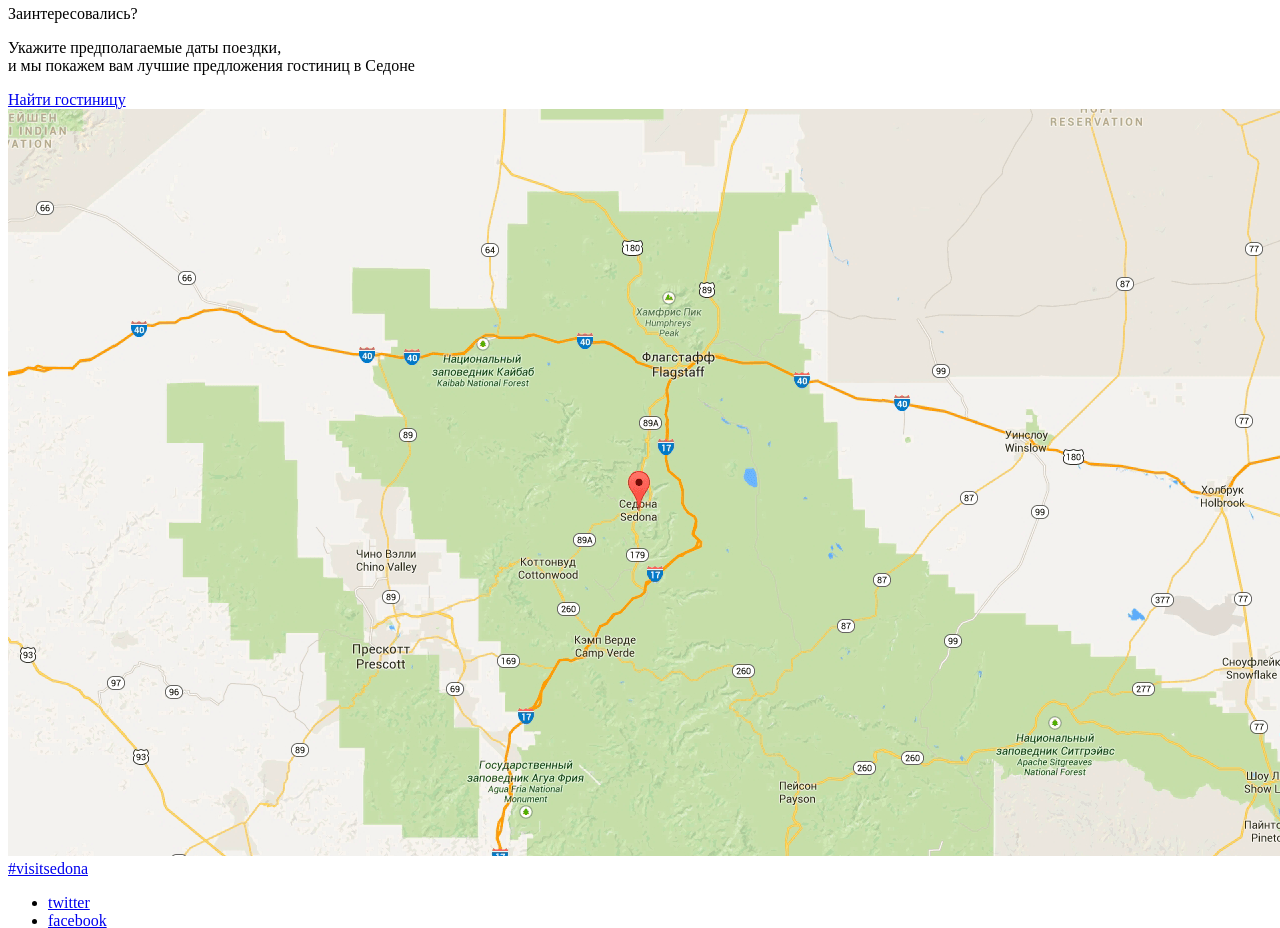
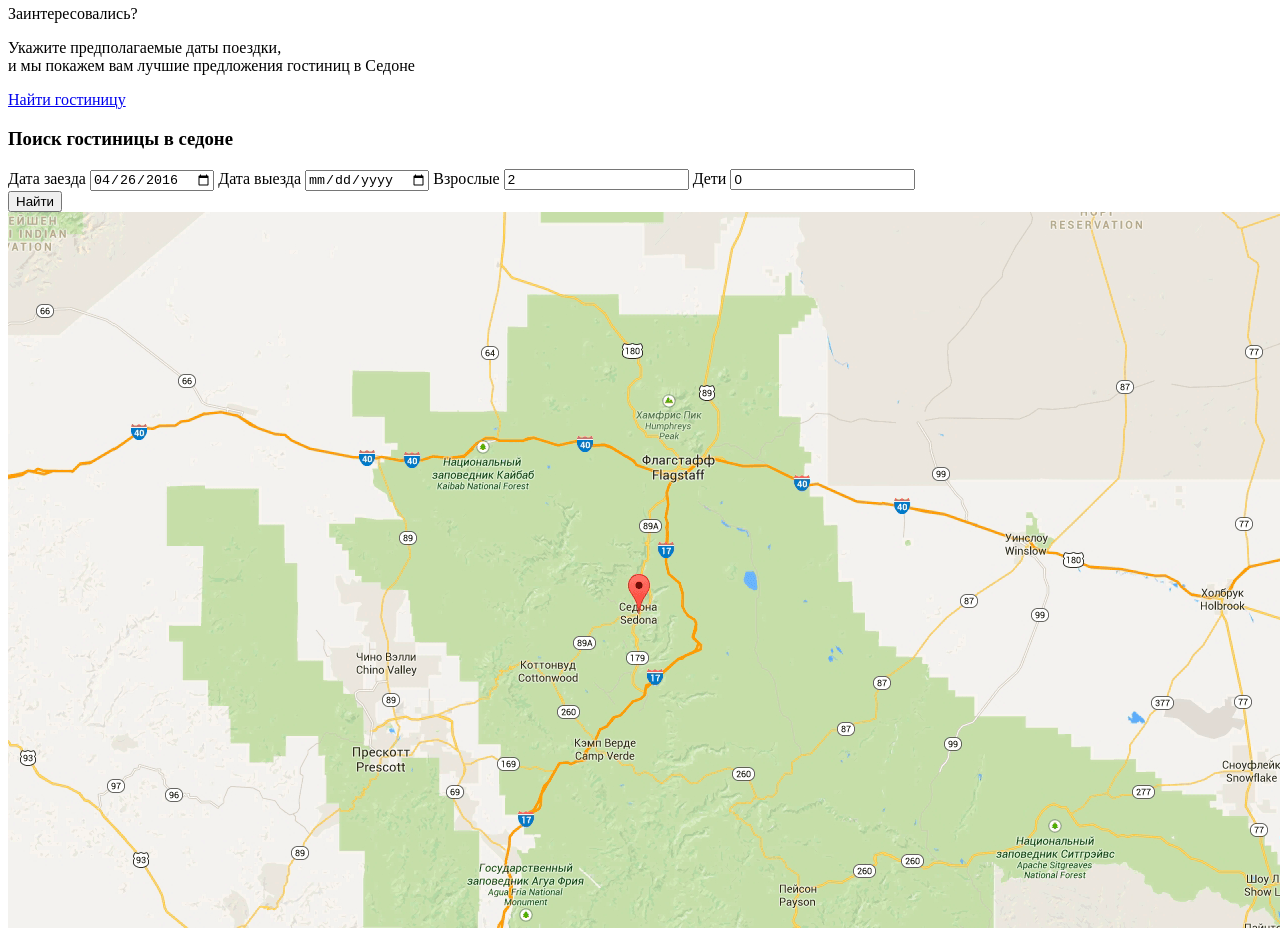
Before and after one commit to fristyr/456329-sedona, a plain HTML site: page index.html in a window 1280 px wide. Shown: the part 2780-3708 px from the top of the page. Drawn offline with Linux system fonts and the light colour scheme.

Commit message:
Формы

```diff
--- a/index.html
+++ b/index.html
@@ -23,7 +23,7 @@
             <div class="main-big-wrap">
                 <img src="img/intro.jpg" alt="main-header-img">
             </div>
-            <section class="desc">
+            <section class="">
                 <h1>Седона - небольшой город в Аризоне,
                 заслуживающий большего</h1>
                 <p>Рассмотрим 5 причин,по которым седона круче
@@ -94,13 +94,36 @@
                 <a href="#">Найти гостиницу</a>
             </div>
         </section>
+        <form action="https://echo.htmlacademy.ru" method="get">
+            <h3>Поиск гостиницы в седоне</h3>
+                <label>
+                    <span>Дата заезда</span>
+                    <input type="date" value="2016-04-26">
+                </label>
+                <label>
+                    <span>Дата выезда</span>
+                    <input type="date" value="2016-07-4">
+                </label>
+                <label>
+                    <span>Взрослые</span>
+                    <input type="number" value="2">
+                </label>
+                <label>
+                    <span>Дети</span>
+                    <input type="number" value="0">
+                </label>
+                <div>
+                    <input type="submit" value="Найти"
+                    formaction="#" formmethod="post">
+                </div>
+        </form>
         <div class="map">
             <img src="img/map.png" alt="map-image">
         </div>
         </main>
         <footer>
             <div class="visitsedona-footer-link">
-            <a href="#">#visitsedona</a>
+                <a href="#">#visitsedona</a>
             </div>
             <div class="social-links">
                 <ul class="social-links-list">
```
Also changed, not shown: hotels.html (+9 -8 lines), img/intro.jpg.
